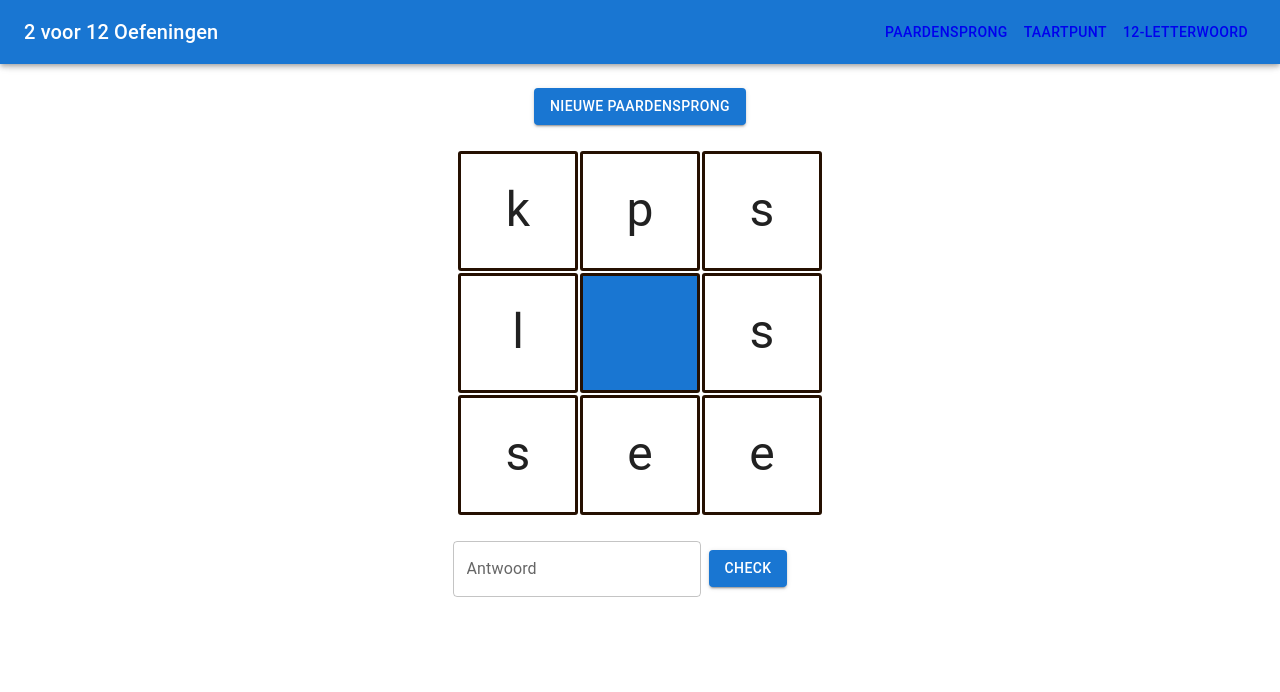
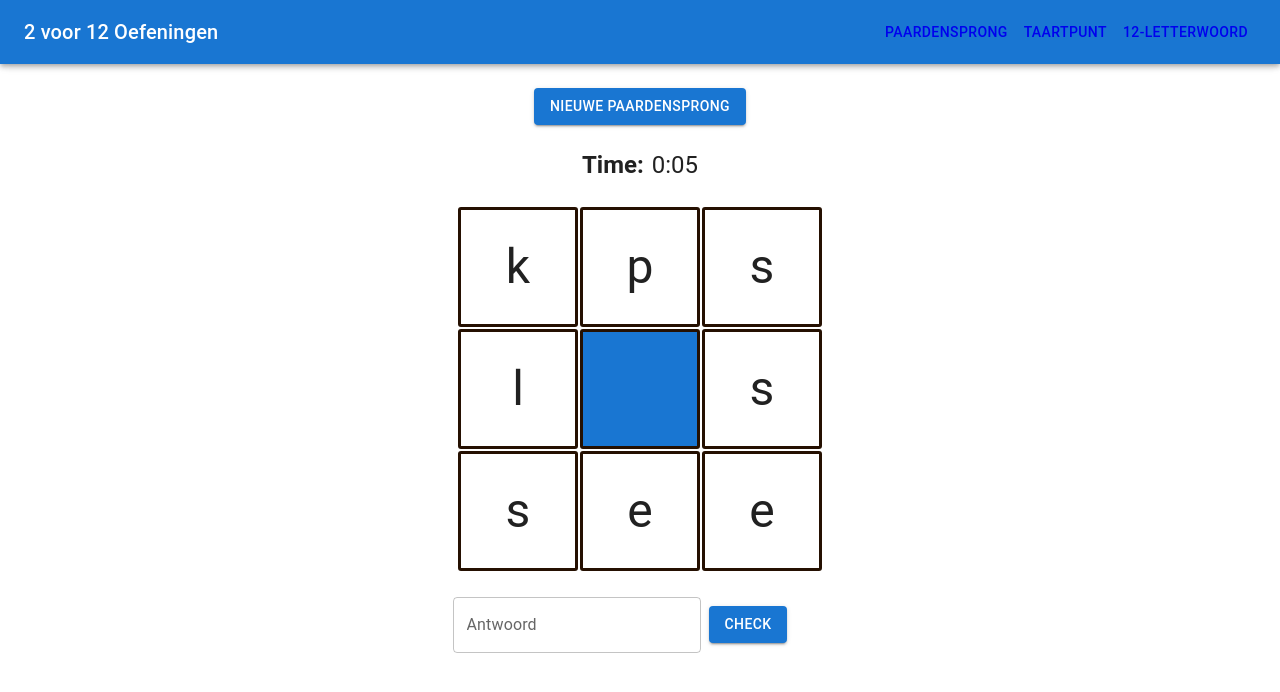
Before and after one commit to Yellow-Van-Productions/twee-voor-twaalf-oefeningen, a React (Create React App) app: page /paardensprong in a window 1280 px wide. Shown: the top 692 px of the page. Built offline with nearby package versions, Linux system fonts and the light colour scheme.

Commit message:
Paardensprong timer

```diff
--- a/src/Components/Paardensprong.tsx
+++ b/src/Components/Paardensprong.tsx
@@ -145,6 +145,7 @@ export default function Paardensprong() {
   const [puzzle, setPuzzle] = useState<IPaardenSprongPuzzle | null>(null);
   const [isAnswerCorrect, setIsAnswerCorrect] = useState<boolean | null>(null);
   const answerTextFieldRef = useRef<any>();
+  const [timerTimeSeconds, setTimerSeconds] = useState<number>(0);
 
   useEffect(() => {
     const loadDatabaseAsync = async () => {
@@ -160,6 +161,21 @@ export default function Paardensprong() {
   useEffect(() => {
     generateNewWord(eightLetterWordDatabase);
   }, [eightLetterWordDatabase]);
+
+  useEffect(() => {
+    const timerInterval = setInterval(() => {
+      setTimerSeconds((prevTime: number) => {
+        return prevTime + 1;
+      });
+    }, 1000);
+
+    if (isAnswerCorrect) {
+      clearInterval(timerInterval);
+    }
+
+    // Cleanup the interval when the component unmounts
+    return () => clearInterval(timerInterval);
+  }, [isAnswerCorrect]);
 
   const generateNewWord = (listOfWords: string[] | null) => {
     if (!listOfWords || listOfWords.length === 0) {
@@ -181,8 +197,10 @@ export default function Paardensprong() {
     if (answerTextFieldRef.current) {
       answerTextFieldRef.current.value = "";
     }
+
     setIsAnswerCorrect(null);
     setPuzzle(newPuzzle);
+    setTimerSeconds(0);
   };
 
   const checkAnswer = () => {
@@ -211,6 +229,22 @@ export default function Paardensprong() {
         >
           Nieuwe Paardensprong
         </Button>
+      </Grid>
+
+      <Grid>
+        <Grid container direction="row" alignItems="center" spacing={1}>
+          <Typography
+            variant="h5"
+            sx={{
+              fontWeight: "bold",
+            }}
+          >
+            Time:
+          </Typography>
+          <Typography variant="h5">{`${Math.floor(timerTimeSeconds / 60)}:${
+            timerTimeSeconds % 60 < 10 ? "0" : ""
+          }${timerTimeSeconds % 60}`}</Typography>
+        </Grid>
       </Grid>
       <Grid>
         {puzzle ? (
```
